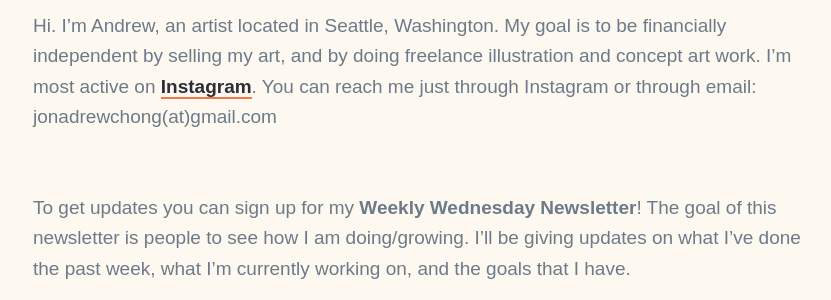
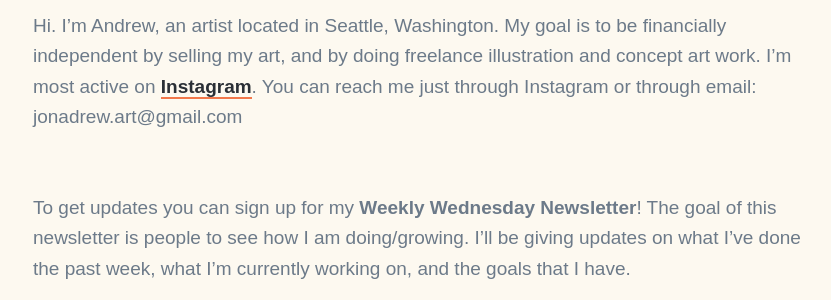
Before and after one commit to andrwyoung/jonadrew-v4, a Jekyll site: the page built from _pages/about.md, in a window 1280 px wide, cut to the strip 0-703 px from the top of the page. Shown: the part 333-633 px from the top of the strip, without its empty margins (223-1054 px from the left). Built offline with Jekyll 4.4.1, drawn with Linux system fonts in a browser that asks for light colours; nearby versions of some CDN libraries; some web fonts are replaced.

Commit message:
update email

```diff
--- a/_pages/about.md
+++ b/_pages/about.md
@@ -3,14 +3,17 @@ title: About
 description: About Jonadrew
 ---
 
-Hi. I'm Andrew, an artist located in Seattle, Washington. My goal is to be financially independent by selling my art, and by doing freelance illustration and concept art work. I'm most active on [Instagram](https://www.instagram.com/jonadrew_/). You can reach me just through Instagram or through email: jonadrewchong(at)gmail.com
+Hi. I'm Andrew, an artist located in Seattle, Washington. My goal is to be financially independent by selling my art, and by doing freelance illustration and concept art work. I'm most active on [Instagram](https://www.instagram.com/jonadrew_/). You can reach me just through Instagram or through email: jonadrew.art@gmail.com
 
 <br />
 
 To get updates you can sign up for my **Weekly Wednesday Newsletter**! The goal of this newsletter is people to see how I am doing/growing. I'll be giving updates on what I've done the past week, what I'm currently working on, and the goals that I have.
 
+
+<br />
+<center>
 {% include contact-form.html %}
-
+</center>
 
 <br />
 <br />
```
